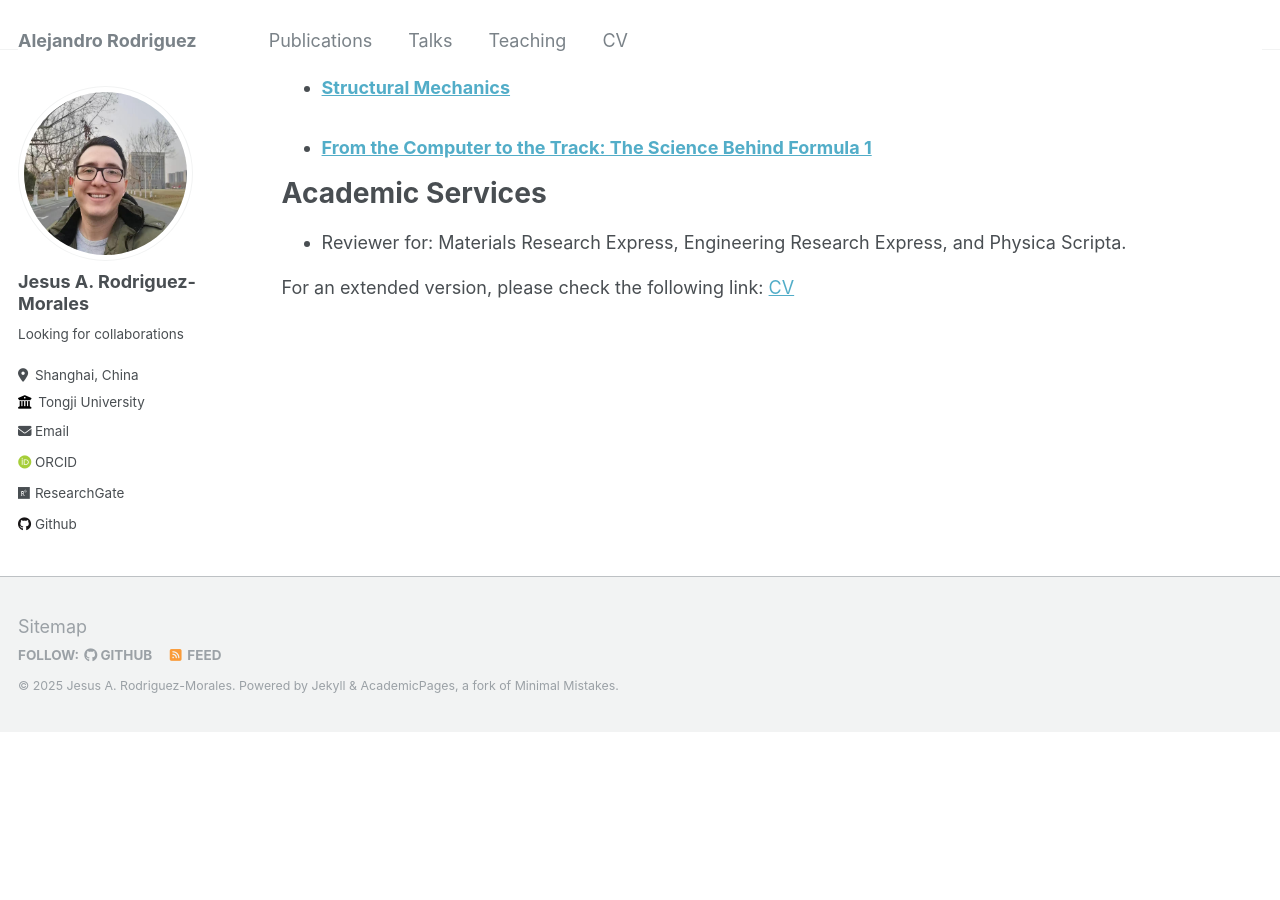
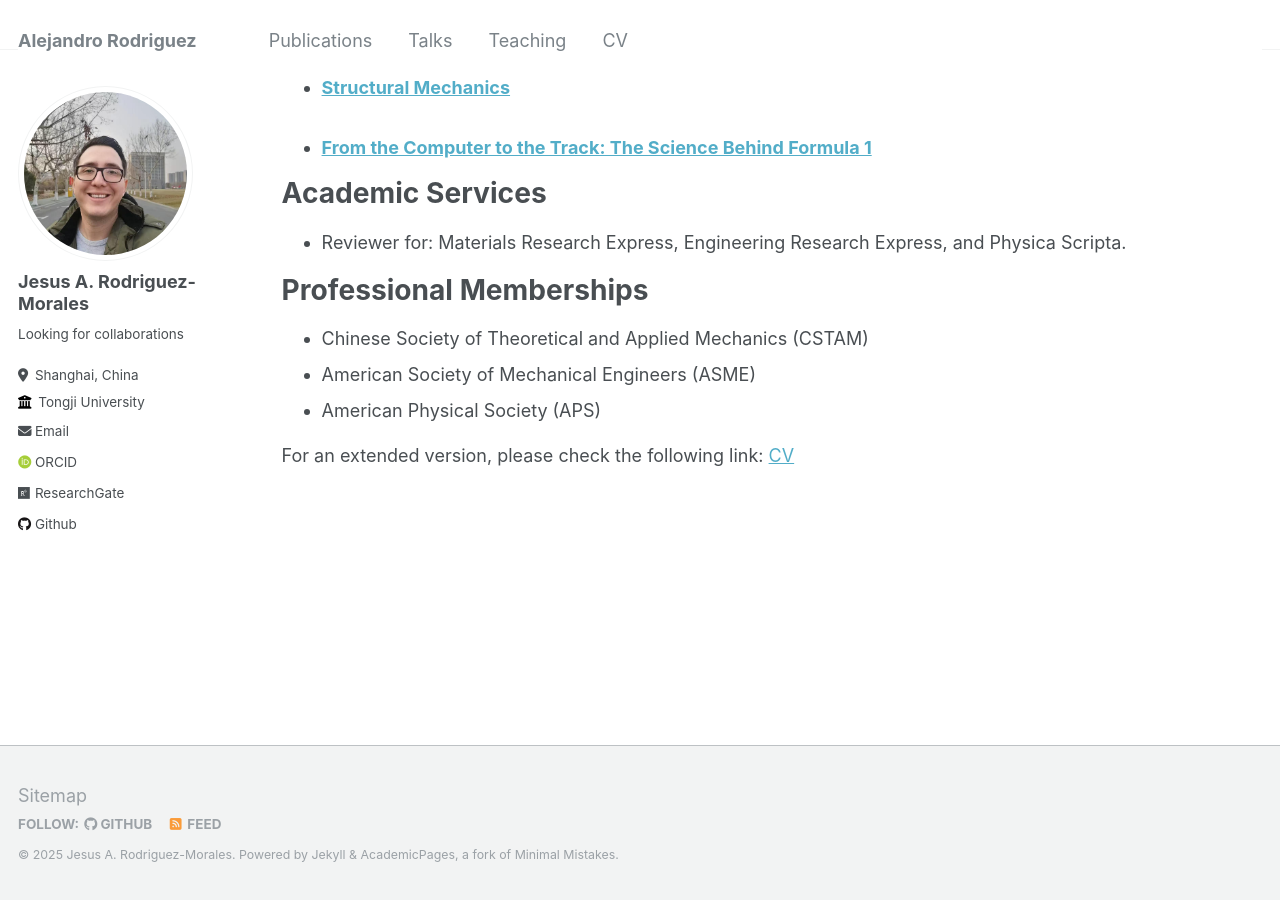
Before and after one commit to alex-rodriguez-m/alex-rodriguez-m.github.io, a Jekyll site: the page built from _pages/cv.md, in a window 1280 px wide and 900 px high, scrolled down 1096 px. Built offline with Jekyll 4.4.1, drawn with Linux system fonts in a browser that asks for light colours; some web fonts are replaced; before the commit the page ends 1828 px from its top, so only the background shows below that.

Commit message:
Update cv.md

```diff
--- a/_pages/cv.md
+++ b/_pages/cv.md
@@ -37,4 +37,10 @@ Academic Services
 ======
 * Reviewer for: Materials Research Express, Engineering Research Express, and Physica Scripta.
 
+Professional Memberships
+======
+* Chinese Society of Theoretical and Applied Mechanics (CSTAM)
+* American Society of Mechanical Engineers (ASME)
+* American Physical Society (APS)
+
 For an extended version, please check the following link: [CV](/_pages/CV.pdf)
```
